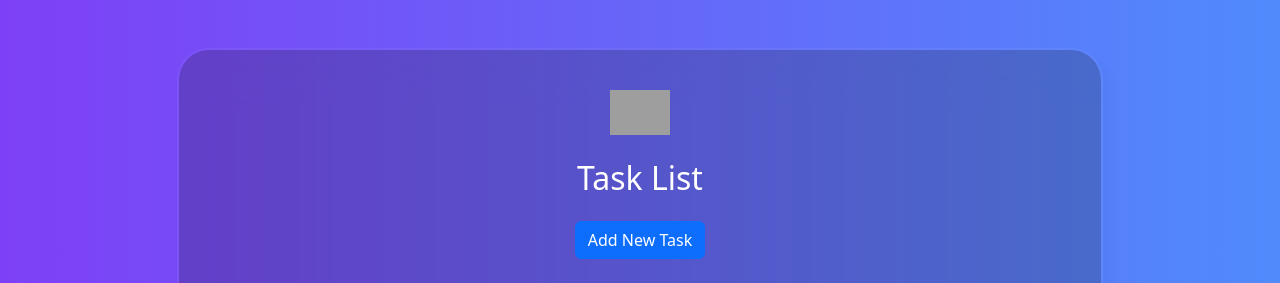
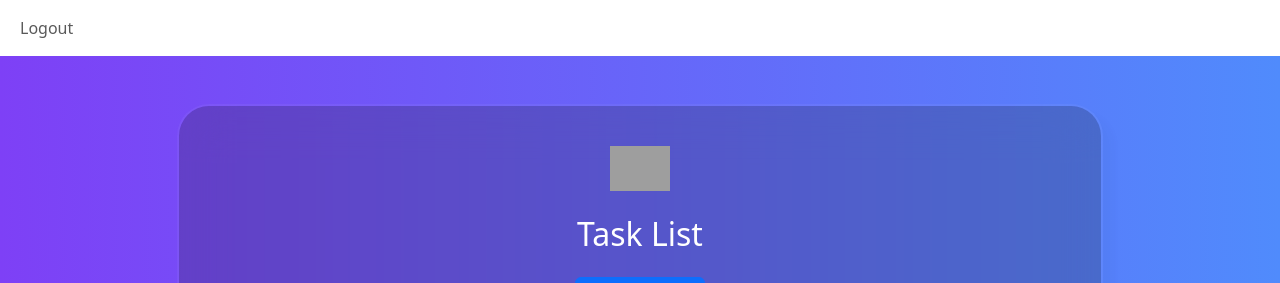
Before and after one commit to JackSummerfield1/task-manager-p4, a Django app: page / in a window 1280 px wide. Shown: the top 283 px of the page. Run offline with Django 4.2, Linux system fonts and the light colour scheme; the visitor is signed in with stand-in values (Sample User, id 1); data that the repository does not hold is empty; some libraries are stand-ins or nearby versions; grey boxes are pictures that could not be loaded.

Commit message:
feat: add logout option to navbar

```diff
--- a/tasks/templates/base.html
+++ b/tasks/templates/base.html
@@ -20,6 +20,20 @@
 </head>
 
 <body>
+    <nav class="navbar navbar-expand-lg navbar-light bg-white">
+        <div class="container-fluid">
+            <div class="collapse navbar-collapse" id="navbarText">
+                <ul class="navbar-nav me-auto mb-2 mb-lg-0">
+                    {% if user.is_authenticated %}
+                    <li class="nav-item">
+                        <a class="nav-link {% if request.path == logout_url %}active{% endif %}" aria-current="page"
+                            href="{% url 'account_logout' %}">Logout</a>
+                    </li>
+                    {% endif %}
+                </ul>
+            </div>
+        </div>
+    </nav>
     {% block content %}
     {% endblock %}
 </body>
```
